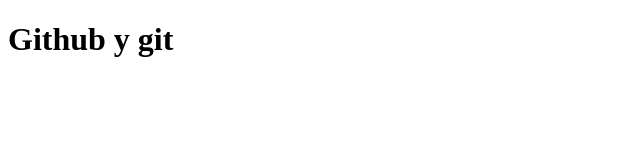
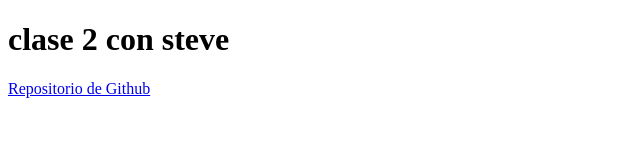
Before and after one commit to lorenzosantamarina/progweb3, a plain HTML site: page index2.html in a window 1280 px wide. Shown: the whole page, without its empty margins (0-640 px from the left). Drawn offline with Linux system fonts and the light colour scheme.

Commit message:
crear index principal

```diff
--- a/index2.html
+++ b/index2.html
@@ -4,9 +4,10 @@
     <meta charset="UTF-8">
     <meta http-equiv="X-UA-Compatible" content="IE=edge">
     <meta name="viewport" content="width=device-width, initial-scale=1.0">
-    <title>Github y git</title>
+    <title>clases de programacion</title>
 </head>
 <body>
-    <h1>Github y git</h1>
+    <h1>clase 2 con steve</h1>
+    <a href="https://github.com/lorenzosantamarina/progweb3.git" target="_blank">Repositorio de Github</a> <br>
 </body>
 </html>
```
